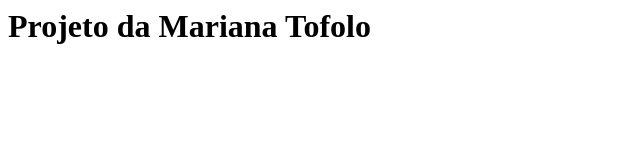
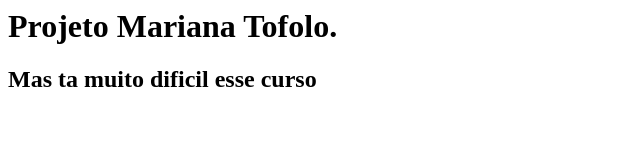
Before and after one commit to matofolo/curso-git, a plain HTML site: page index.html in a window 1280 px wide. Shown: the whole page, without its empty margins (0-640 px from the left). Drawn offline with Linux system fonts and the light colour scheme.

Commit message:
Segundo Título

```diff
--- a/index.html
+++ b/index.html
@@ -2,6 +2,7 @@
     <head>
     </head>
     <body>
-        <h1>Projeto da Mariana Tofolo</h1>
+        <h1>Projeto Mariana Tofolo.</h1>
+        <h2>Mas ta muito dificil esse curso</h2>
     </body>
 </body>
```
